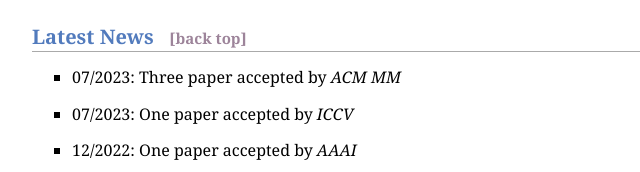
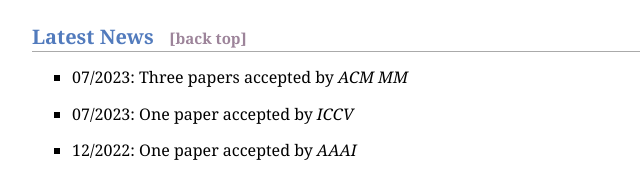
Before and after one commit to Mr-Neko/Mr-Neko.github.io, a plain HTML site: page index.html in a window 1280 px wide. Shown: the part 608-780 px from the top of the page, 160-800 px from the left. Drawn offline with Linux system fonts and the light colour scheme.

Commit message:
Update index.html

```diff
--- a/index.html
+++ b/index.html
@@ -61,7 +61,7 @@
 
 <h2>Latest News<a name="news"></a>&nbsp;&nbsp;&nbsp;<a style=" color:#9D849A; font-size:15px;" href="#top">[back top]</a></h2>
 <ul>
-  <li> 07/2023: Three paper accepted by <i>ACM MM</i></li>
+  <li> 07/2023: Three papers accepted by <i>ACM MM</i></li>
   <li> 07/2023: One paper accepted by <i>ICCV</i></li>
   <li> 12/2022: One paper accepted by <i>AAAI</i></li>
   <!-- <li> 02/2023: One paper accepted by IEEE Access</li> -->
```
